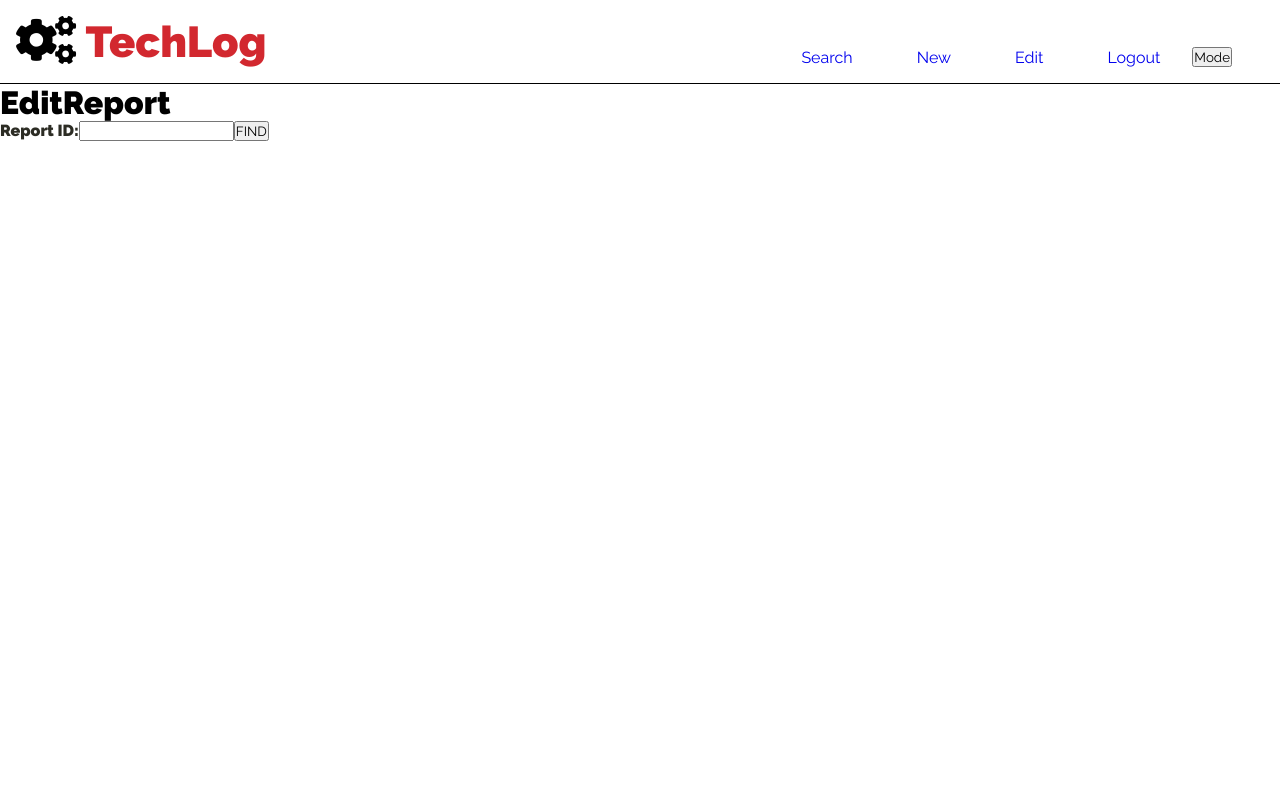
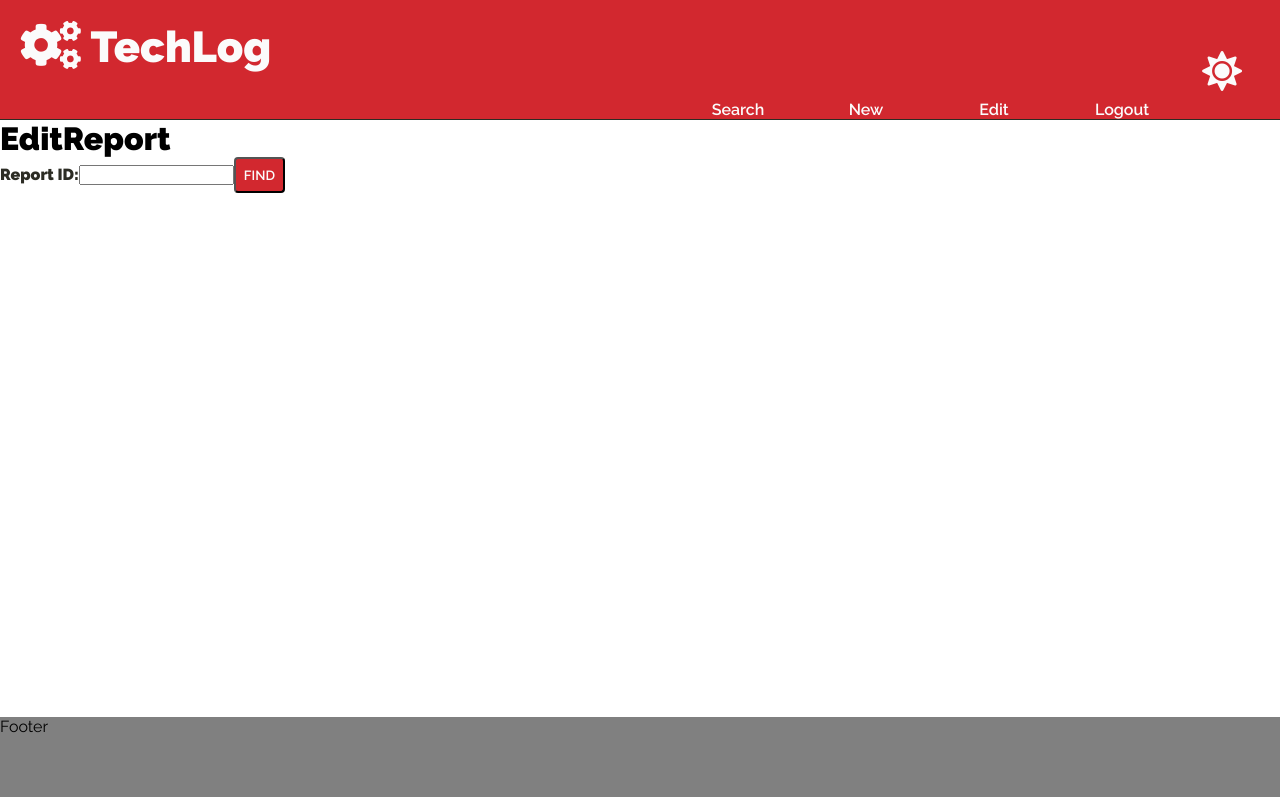
Before and after one commit to alexanderjaye/TechLog, a React (Create React App) app in the folder client/techlog/: page /edit in a window 1280 px wide. Built offline with nearby package versions, Linux system fonts and the light colour scheme.

Commit message:
added some styling

```diff
--- a/client/techlog/src/App.css
+++ b/client/techlog/src/App.css
@@ -1,4 +1,4 @@
-@import url("https://fonts.googleapis.com/css2?family=Raleway:wght@400;900&display=swap");
+@import url("https://fonts.googleapis.com/css2?family=Raleway:wght@400;600;900&display=swap");
 
 * {
   box-sizing: border-box;
@@ -15,28 +15,37 @@
   list-style: none;
 }
 
-* button {
-  cursor: pointer;
-}
-
 html {
   --color-primary: #fbfbfb;
-  --color-secondary: #d2282f;
+  --color-secondary: #db162f;
   --color-text-primary: #2c2c24;
-  --color-text-secondary: #9fa9ac;
-  --color-accent: #75ceda;
+  --color-accent: #add8e6;
+  --color-accent-secondary: #d3d3d3;
 }
 
 html[data-theme="dark"] {
   --color-primary: #2d3748;
   --color-secondary: #283141;
   --color-text-primary: #f7fafc;
-  --color-text-secondary: #e2e8f0;
   --color-accent: #81e6d9;
+  --color-accent-secondary: #f5f5f5;
 }
 
 .body {
   background-color: var(--color-secondary);
+}
+
+* button {
+  cursor: pointer;
+  padding: 8px;
+  border-radius: 4px;
+  color: var(--color-primary);
+  font-weight: 600;
+  background-color: var(--color-secondary);
+}
+
+* button:hover {
+  background-color: var(--color-accent);
 }
 
 /*Smooth transition between light/dark mode*/
--- a/client/techlog/src/Components/App/Authorised.js
+++ b/client/techlog/src/Components/App/Authorised.js
@@ -9,6 +9,7 @@ import SearchList from '../Search/SearchList';
 import NewReport from '../NewReport/NewReport';
 import EditReport from '../EditReport/EditReport'
 import Login from '../Login/Login';
+import Footer from '../Footer/Footer';
 
 const Authorised = ({logout}) => {
 
@@ -18,15 +19,23 @@ const Authorised = ({logout}) => {
 
   //Mode change
   const toggleMode = () => {
+    trans();
     setMode(mode === 'light' ? 'dark' : 'light');
     document.documentElement.setAttribute('data-theme', mode);
   }
+
+  const trans = () => {
+    document.documentElement.classList.add('transition');
+    window.setTimeout(() => {
+      document.documentElement.classList.remove('transition')}, 1000);
+  };
 
   return (
     <Router>
       <div className="main-app">
         <Navbar
           logout={logout}
+          mode={mode}
           toggleMode={toggleMode}
           admin={admin}
           />
@@ -36,6 +45,7 @@ const Authorised = ({logout}) => {
           <Route exact path = '/edit' component={EditReport}></Route>
           <Route exact path = '/logout' component={Login}/>
         </Switch>
+        <Footer/>
       </div>
     </Router>
 
--- /dev/null
+++ b/client/techlog/src/Components/Footer/Footer.css
@@ -0,0 +1,8 @@
+.footer {
+  position: relative;
+  width: 100%;
+  bottom: 0;
+  left: 0;
+  background-color: grey;
+  height: 10vh;
+}
--- /dev/null
+++ b/client/techlog/src/Components/Footer/Footer.js
@@ -0,0 +1,14 @@
+import React from 'react';
+
+import './Footer.css';
+
+const Footer = () => {
+
+  return (
+    <footer className="footer">
+      Footer
+    </footer>
+  )
+}
+
+export default Footer;
--- a/client/techlog/src/Components/Nav/Navbar.css
+++ b/client/techlog/src/Components/Nav/Navbar.css
@@ -1,21 +1,25 @@
 nav {
   display: flex;
+  height: 15vh;
   justify-content: space-between;
-  padding: 1em;
-  border-bottom: 1px solid black;
+  border-bottom: 1px solid var(--color-text-primary);
+  background-color: var(--color-secondary);
 }
 
 .navbar__banner {
   display: flex;
+  margin-top: 1.3em;
+  margin-left: 1.3em;
 }
 
 .navbar__banner i {
   padding-right: 0.2em;
+  color: var(--color-primary);
 }
 
 .navbar__title {
   font-size: 270%;
-  color: var(--color-secondary);
+  color: var(--color-primary);
 }
 
 .navbar__links {
@@ -25,6 +29,37 @@ nav {
 }
 
 .navbar__links a {
+  height: 50%;
+  width: 8em;
+  display: flex;
+  justify-content: center;
+  align-items: flex-end;
   padding-left: 2em;
   padding-right: 2em;
+  color: var(--color-primary);
+  font-weight: 600;
 }
+
+.navbar__links a:hover {
+  color: white;
+  opacity: 80%;
+  background-color: var(--color-accent);
+}
+
+.mode__div {
+  position: relative;
+  margin-left: 1em;
+  margin-right: 1em;
+  margin-bottom: 2em;
+}
+
+.mode__div i {
+  font-size: 250%;
+  color: var(--color-primary);
+  position: absolute;
+}
+
+.mode__div button {
+  width: 30px;
+  opacity: 0;
+}
--- a/client/techlog/src/Components/Nav/Navbar.js
+++ b/client/techlog/src/Components/Nav/Navbar.js
@@ -4,7 +4,7 @@ import { Link } from 'react-router-dom';
 
 import './Navbar.css';
 
-const Navbar = ({admin, logout, toggleMode}) => {
+const Navbar = ({admin, logout, mode, toggleMode}) => {
   return (
     <nav>
       <div className="navbar__banner">
@@ -16,7 +16,10 @@ const Navbar = ({admin, logout, toggleMode}) => {
         <Link to='/new'>New</Link>
         {admin ? <Link to='/edit'>Edit</Link> : null}
         <Link to="/logout" onClick={logout}>Logout</Link>
-        <button className="navbar__mode-switch" onClick={toggleMode}>Mode</button>
+        <div className="mode__div">
+          {mode === 'light' ? <i className="fas fa-sun"></i> : <i className="fas fa-moon"></i>}
+          <button className="navbar__mode-switch" onClick={toggleMode}>X</button>
+        </div>
       </div>
     </nav>
   )
--- a/client/techlog/src/Components/Search/SearchBar.css
+++ b/client/techlog/src/Components/Search/SearchBar.css
@@ -10,10 +10,14 @@
 }
 
 .searchbar__input {
-  width: 20%;
+  width: 30%;
+  padding: 0.6em;
   margin-right: 0.6em;
 }
 
+.searchbar__input[type="text"] {
+  font-size: 1.2em;
+}
+
 .searchbar__submit-btn {
-  padding: 0.2em;
 }
--- a/client/techlog/src/Components/Search/SearchItem.css
+++ b/client/techlog/src/Components/Search/SearchItem.css
@@ -4,11 +4,18 @@
   align-items: center;
   position: relative;
   width: 350px;
-  height: 100px;
-  margin: 0.2em;
+  height: 200px;
+  margin: 0.4em;
   padding: 0.2em;
   border: 1px solid black;
-  background-color: var(--color-accent);
+  box-shadow: 0 8px 6px -6px black;
+  border-radius: 5px;
+  background-color: var(--color-accent-secondary);
+  border: 4px solid transparent;
+}
+
+.searchitem__container:hover {
+  border: 4px solid var(--color-accent);
 }
 
 .searchitem__container h3 {
@@ -22,10 +29,20 @@
 
 .searchitem__container li {
   padding: 5px;
+  color: white;
+}
+
+.searchitem__container__description {
+  display: flex;
+  width: 90%;
+  justify-content: flex-start;
+}
+
+.searchitem__container__description p {
+  color: white;
 }
 
 .searchitem__container button {
   position: absolute;
   bottom: 3px;
-  padding: 3px;
 }
--- a/client/techlog/src/Components/Search/SearchItem.js
+++ b/client/techlog/src/Components/Search/SearchItem.js
@@ -46,6 +46,9 @@ const SearchItem = ( {admin, id, title, tags, searchTags, description, steps, ca
       <ul>
         {tags.map((tag, index) => <SearchItemTag key={index} tag={tag}/>)}
       </ul>
+      <div className="searchitem__container__description">
+        <p>{`${description.substring(0,100)}...`}</p>
+      </div>
       <button onClick={() => toggleModal()}>More details</button>
     </div>
   )
--- a/client/techlog/src/Form/GetForm.css
+++ b/client/techlog/src/Form/GetForm.css
@@ -0,0 +1,3 @@
+.getform__container {
+  height: 70vh;
+}
--- a/client/techlog/src/Form/GetForm.js
+++ b/client/techlog/src/Form/GetForm.js
@@ -11,7 +11,7 @@ const GetForm = ({ formFetch }) => {
   }
 
   return (
-    <div>
+    <div className="getform__container">
       <label>Report ID:</label>
       <input id="report__id" name="report__id" type="text"></input>
       <button onClick={getReport}>FIND</button>
```
Also changed, not shown: 1 other file (tests, documents, lock files or other folders).
